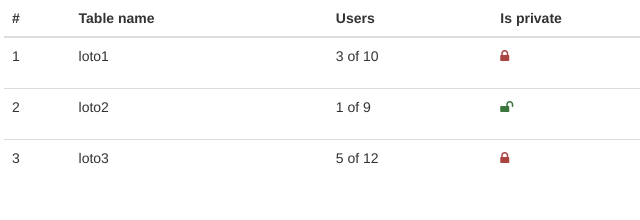
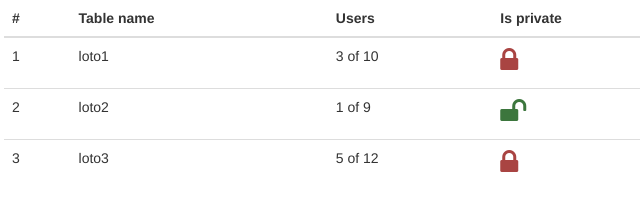
Before and after one commit to VaruzhGhazaryan/loto, a plain HTML site: page index.html in a window 1280 px wide. Shown: the full height of the page, 66-706 px from the left. Drawn offline with Linux system fonts and the light colour scheme.

Commit message:
changed icon size

```diff
--- a/index.html
+++ b/index.html
@@ -34,7 +34,7 @@
 				<td>{{$index + 1}}</td>
 				<td>{{game.table_name}}</td>
 				<td>{{game.users_list.length}} of {{game.max_user_count}}</td>
-				<td><span ng-class="game.is_private ? 'fa fa-unlock text-success' : 'fa fa-lock  text-danger'"></span></td>
+				<td><span ng-class="game.is_private ? 'fa fa-unlock fa-2x text-success' : 'fa fa-lock fa-2x  text-danger'"></span></td>
 				<td><span class="label"
 					ng-class="{'waiting':'bg-warning',
 							   'started':'bg-danger',
```
